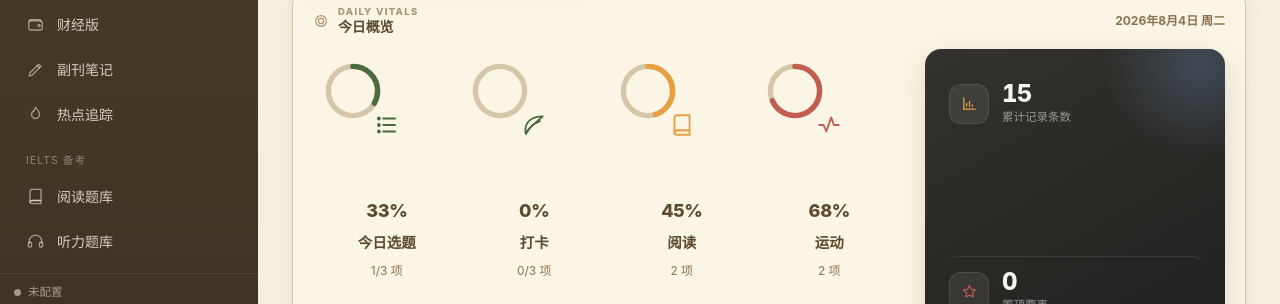
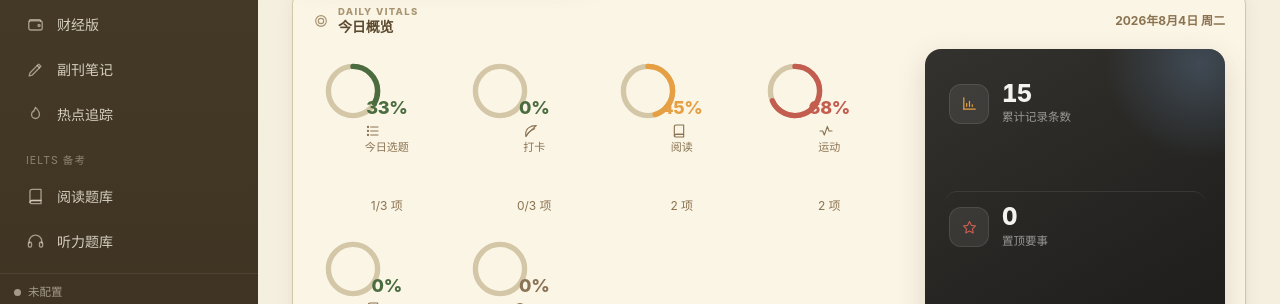
Before and after one commit to 1542-qyq/self-working, a plain HTML site: page cat-news-workbench/workbench-desktop.html in a window 1280 px wide. Shown: the part 353-657 px from the top of the page. Drawn offline with nearby package versions, Linux system fonts and the light colour scheme.

Commit message:
fix: 概览圆环百分比移入圆内居中显示

```diff
--- a/cat-news-workbench/workbench-desktop.html
+++ b/cat-news-workbench/workbench-desktop.html
@@ -177,10 +177,10 @@
   .ring:hover { background: var(--surface-nested); }
   .ring .dial { position:relative; width:100%; max-width:128px; aspect-ratio:1; }
   .ring .dial svg.gauge { transform: rotate(-90deg); width:100%; height:100%; }
-  .ring .dial .mid { position:absolute; inset:0; display:grid; place-items:center; }
+  .ring .dial .mid { position:absolute; inset:0; display:flex; flex-direction:column; align-items:center; justify-content:center; gap:2px; }
   .ring .pct { font-size:18px; font-weight:800; letter-spacing:-.02em; }
-  .ring .lbl { font-size:14.5px; font-weight:700; }
-  .ring .sub { font-size:12px; color:var(--text-secondary); }
+  .ring .pct-sub { font-size:11px; color:var(--text-secondary); }
+  .ring .lbl { font-size:12px; color:var(--text-secondary); }
 
   /* quick add */
   .quick-grid { display:grid; grid-template-columns: repeat(2, minmax(0,1fr)); gap:10px; }
@@ -997,8 +997,8 @@ function quickTileHTML(){
 /* 今日概览（环形 + 深色统计侧栏，合并原「整体情况」独有指标） */
 function overviewTileHTML(){
   const rings = CONFIG.overview.map(o=>{ const r=o.calc(data);
-    return `<div class="ring" data-open="${o.key}"><div class="dial">${ringSVG(r.value,o.color)}<span class="mid" style="color:${o.color}">${icon(o.icon,26)}</span></div>
-      <div class="pct">${r.value}%</div><div class="lbl">${o.label}</div><div class="sub">${r.sub}</div></div>`; }).join("");
+    return `<div class="ring" data-open="${o.key}"><div class="dial">${ringSVG(r.value,o.color)}<span class="mid"><span class="pct" style="color:${o.color}">${r.value}%</span><span class="pct-sub">${icon(o.icon,16)} ${o.label}</span></span></div>
+      <div class="lbl">${r.sub}</div></div>`; }).join("");
   const recCount=CONFIG.modules.reduce((s,m)=>s+((data[m.key]||[]).length),0);
   const pinCount=CONFIG.modules.reduce((s,m)=>s+((data[m.key]||[]).filter(x=>x.pinned).length),0);
   const money=data.money||[];
```
Also changed, not shown: index.html (+5 -5 lines), workbench-desktop.html (+5 -5 lines), 1 other file.
